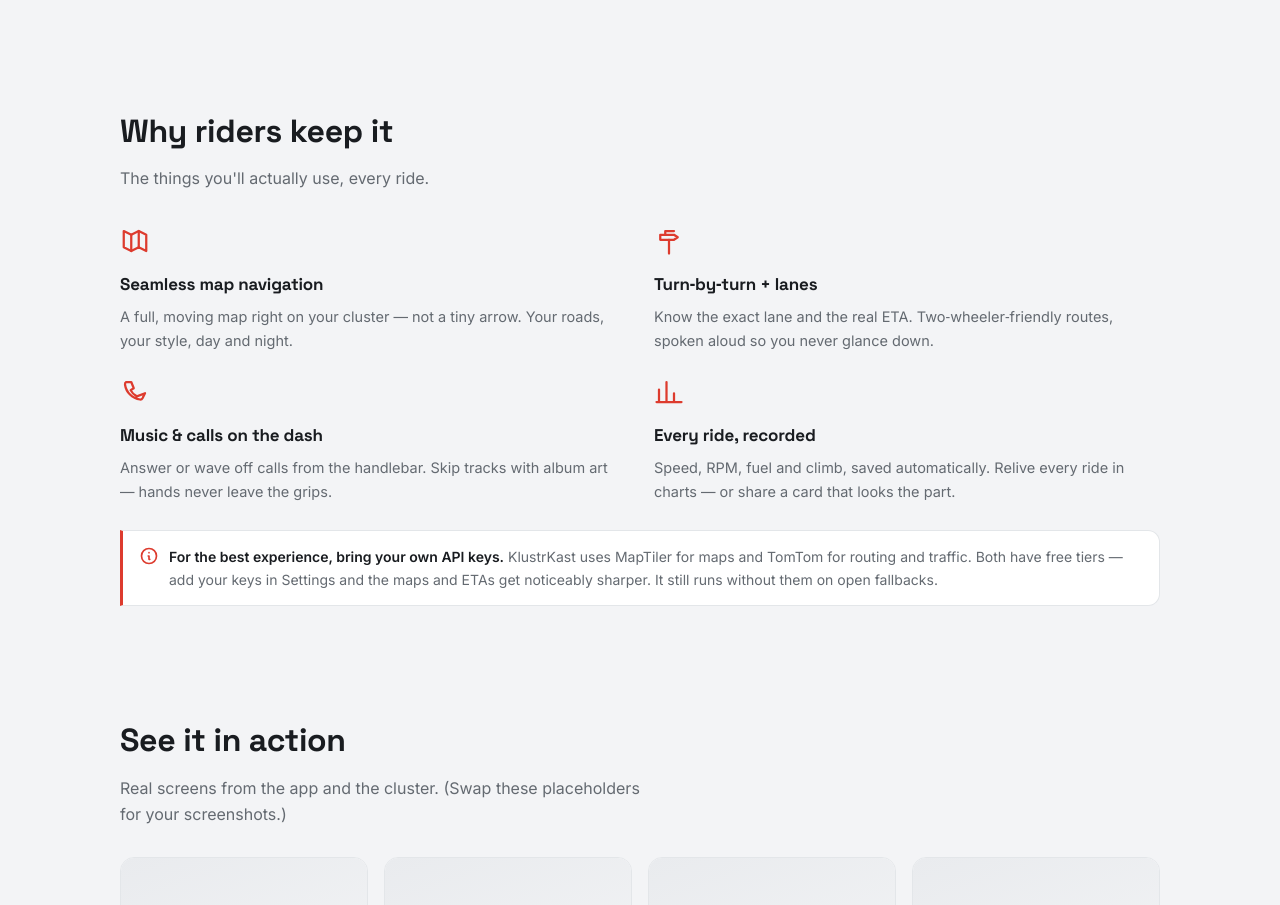
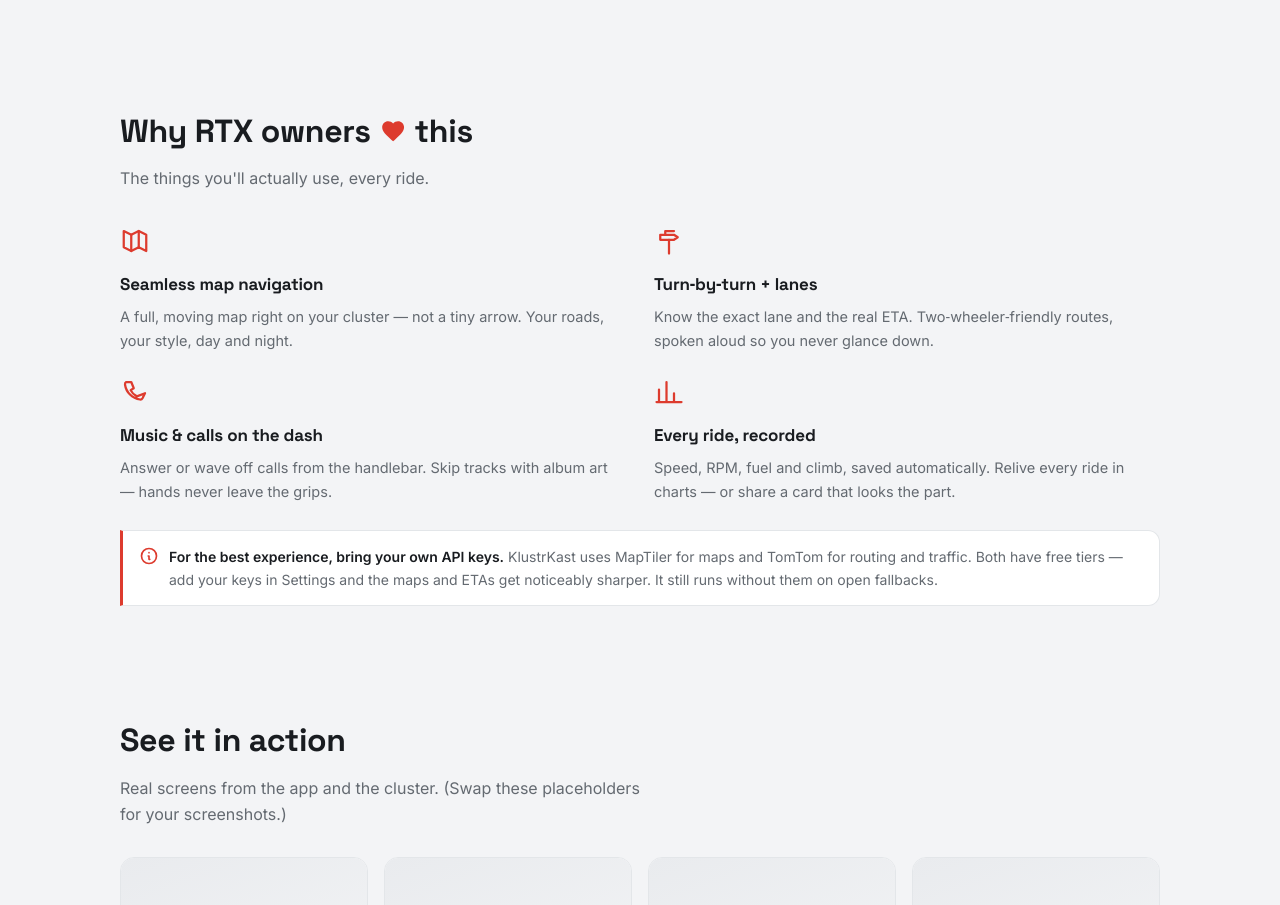
Before and after one commit to rajeshpanda/klustrkast-welcome, a plain HTML site: page index.html in a window 1280 px wide. Shown: the part 1074-1979 px from the top of the page. Drawn offline with Linux system fonts and the light colour scheme.

Commit message:
copy: 'Why RTX owners [heart] this' section heading
Co-Authored-By: Claude Opus 4.8 <noreply@anthropic.com>

```diff
--- a/index.html
+++ b/index.html
@@ -215,7 +215,7 @@ footer a{color:var(--muted)}
 
 <div class="band" id="features">
   <div class="wrap section">
-    <h2>Why riders keep it</h2>
+    <h2>Why RTX owners <svg viewBox="0 0 24 24" fill="var(--accent)" role="img" aria-label="love" style="width:0.82em;height:0.82em;vertical-align:-0.07em;margin:0 .03em"><path d="M12 21.35 10.55 20.03C5.4 15.36 2 12.27 2 8.5 2 5.41 4.42 3 7.5 3c1.74 0 3.41 .81 4.5 2.08C13.09 3.81 14.76 3 16.5 3 19.58 3 22 5.41 22 8.5c0 3.77-3.4 6.86-8.55 11.53L12 21.35Z"/></svg> this</h2>
     <p class="lead">The things you'll actually use, every ride.</p>
     <div class="feat">
       <div class="card">
```
